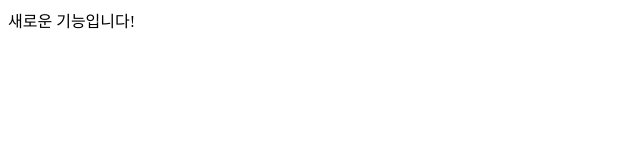
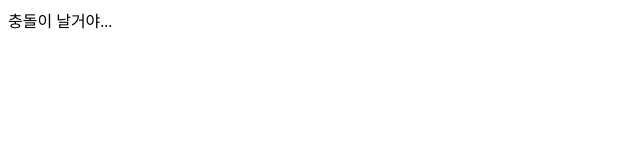
Before and after one commit to nyoongoon/GitInitTest, a plain HTML site: page index.html in a window 1280 px wide. Shown: the full height of the page, 0-640 px from the left. Drawn offline with Linux system fonts and the light colour scheme.

Commit message:
새 기능에 대해 새 커밋

```diff
--- a/index.html
+++ b/index.html
@@ -3,9 +3,9 @@
     <meta charset="UTF-8">
     <meta http-equiv="X-UA-Compatible" content="IE=edge">
     <meta name="viewport" content="width=device-width, initial-scale=1.0">
-    <title>메인은 그대로 진행!</title>
+    <title>이건 새로운 기능!!</title>
 </head>
 <body>
-    <p> 새로운 기능입니다!</p>
+    <p> 충돌이 날거야...</p>
 </body>
 </html>
```
